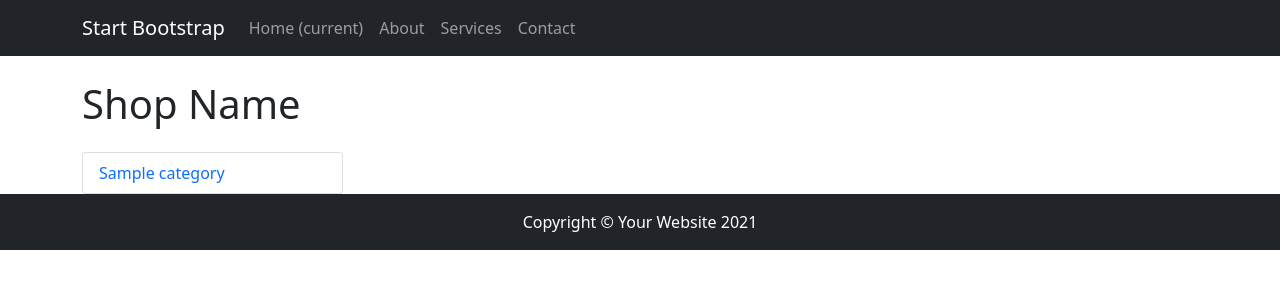
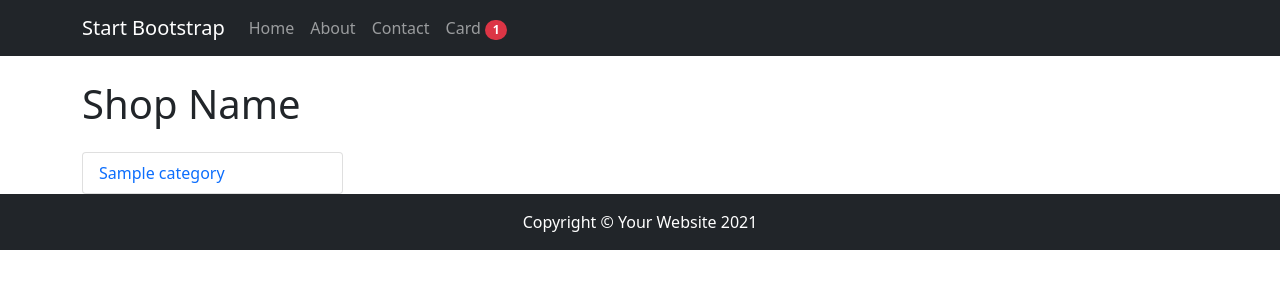
Before and after one commit to chvmq/tserenshop, a Django app: page /cart/ in a window 1280 px wide. Shown: the top 300 px of the page. Run offline with Django 3.2, Linux system fonts and the light colour scheme; a user stored in the database is signed in; tables that the repository leaves empty hold one stand-in row (values such as "Sample post").

Commit message:
Add correct urls

```diff
--- a/templates/inc/_header.html
+++ b/templates/inc/_header.html
@@ -8,17 +8,17 @@
         <ul class="navbar-nav ml-auto">
           <li class="nav-item active">
             <a class="nav-link" href="#">Home
-              <span class="sr-only">(current)</span>
+              <span class="sr-only"></span>
             </a>
           </li>
           <li class="nav-item">
             <a class="nav-link" href="#">About</a>
           </li>
           <li class="nav-item">
-            <a class="nav-link" href="#">Services</a>
+            <a class="nav-link" href="#">Contact</a>
           </li>
           <li class="nav-item">
-            <a class="nav-link" href="#">Contact</a>
+            <a class="nav-link" href="{% url 'cart' %}">Card <span class="badge rounded-pill bg-danger">{{ cart.products.count }}</span></a>
           </li>
         </ul>
       </div>
```
Also changed, not shown: shop/templates/shop/product_detail.html (+2 -7 lines).
